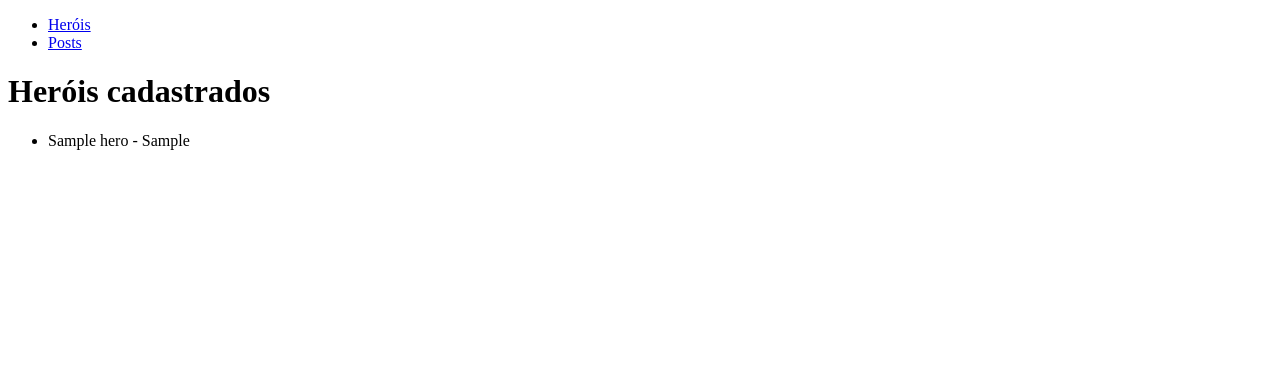
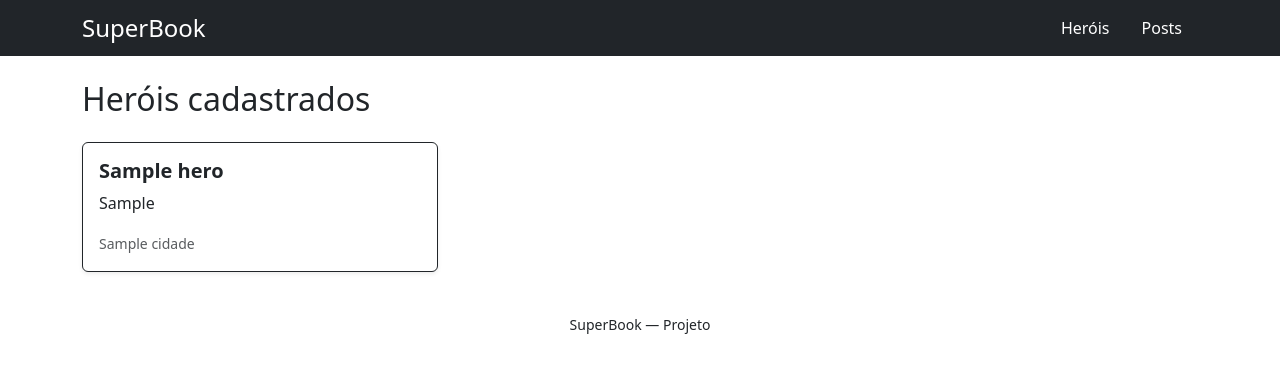
Before and after one commit to Onodera-Gustavo/Superbook-Project, a Django app: template superbook/heroes/templates/heroes/lista_herois.html in a window 1280 px wide. Shown: the top 373 px of the page. Run offline with Django 3.2, Linux system fonts and the light colour scheme; the template is opened without the code that fills it: most values are stand-ins (such as "Sample title", 1, 10 or a date in 2020).

Commit message:
feat: alteracao de arquivos base, templates

```diff
--- a/superbook/heroes/templates/heroes/lista_herois.html
+++ b/superbook/heroes/templates/heroes/lista_herois.html
@@ -1,14 +1,28 @@
-{% extends "base.html" %}
+{% extends 'base.html' %}
 
 {% block title %}Lista de Heróis{% endblock %}
 
 {% block content %}
-<h1>Heróis cadastrados</h1>
-<ul>
-    {% for hero in herois %}
-        <li>{{ hero.codinome }} - {{ hero.poder_principal }}</li>
-    {% empty %}
-        <li>Nenhum herói encontrado.</li>
-    {% endfor %}
-</ul>
+<h2 class="mb-4">Heróis cadastrados</h2>
+
+<div class="row">
+{% for hero in herois %}
+  <div class="col-md-4">
+    <div class="card mb-3 shadow-sm border border-dark" >
+  <div class="card-body">
+    <h5 class="card-title fw-bold">{{ hero.codinome }}</h5>
+    <p class="card-text">{{ hero.poder_principal }}</p>
+    <small class="text-muted">{{ hero.cidade }}</small>
+    {% if hero.cidade == "Nova York" %}
+      <p class="mt-2 text-primary"><em>Este herói protege Nova York!</em></p>
+    {% endif %}
+  </div>
+</div>
+
+    </div>
+  </div>
+{% empty %}
+  <p>Nenhum herói encontrado.</p>
+{% endfor %}
+</div>
 {% endblock %}
--- a/superbook/superbook/templates/base.html
+++ b/superbook/superbook/templates/base.html
@@ -1,17 +1,29 @@
+{% load static %}
 <!DOCTYPE html>
 <html lang="pt-br">
 <head>
-    <meta charset="UTF-8">
-    <title>{% block title %}SuperBook{% endblock %}</title>
+  <meta charset="utf-8">
+  <meta name="viewport" content="width=device-width,initial-scale=1">
+  <title>{% block title %}SuperBook{% endblock %}</title>
+  <!-- Bootstrap 5 (CDN) -->
+  <link href="https://cdn.jsdelivr.net/npm/bootstrap@5.3.3/dist/css/bootstrap.min.css" rel="stylesheet">
 </head>
 <body>
-    {% include "partials/menu.html" %}
+  <header class="bg-dark text-white py-2">
+    <div class="container d-flex justify-content-between align-items-center">
+      <h1 class="h4 mb-0">SuperBook</h1>
+      {% include "partials/menu.html" %}
+    </div>
+  </header>
 
-    <main>
-        {% block content %}
-        <h1>Bem-vindo ao SuperBook</h1>
-        <p>Seu lugar para gerenciar heróis e posts.</p>
-        {% endblock %}
-    </main>
+  <main class="container mt-4">
+    {% block content %}{% endblock %}
+  </main>
+
+  <footer class="text-center mt-4 mb-4">
+    <small>SuperBook — Projeto</small>
+  </footer>
+
+  <script src="https://cdn.jsdelivr.net/npm/bootstrap@5.3.3/dist/js/bootstrap.bundle.min.js"></script>
 </body>
 </html>
--- a/superbook/superbook/templates/partials/menu.html
+++ b/superbook/superbook/templates/partials/menu.html
@@ -1,6 +1,6 @@
 <nav>
-    <ul>
-        <li><a href="/heroes/lista/">Heróis</a></li>
-        <li><a href="/posts/lista/">Posts</a></li>
-    </ul>
+  <ul class="nav">
+    <li class="nav-item"><a class="nav-link text-white" href="{% url 'lista_herois' %}">Heróis</a></li>
+    <li class="nav-item"><a class="nav-link text-white" href="{% url 'lista_posts' %}">Posts</a></li>
+  </ul>
 </nav>
```
Also changed, not shown: superbook/posts/templates/posts/lista_posts.html (+14 -8 lines).
